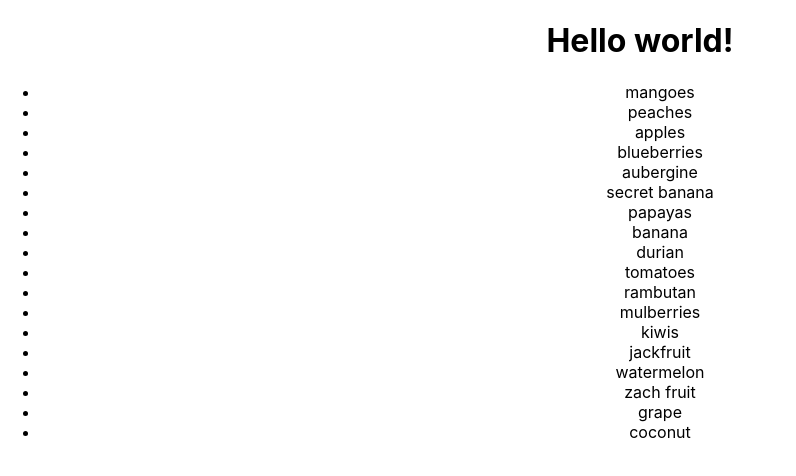
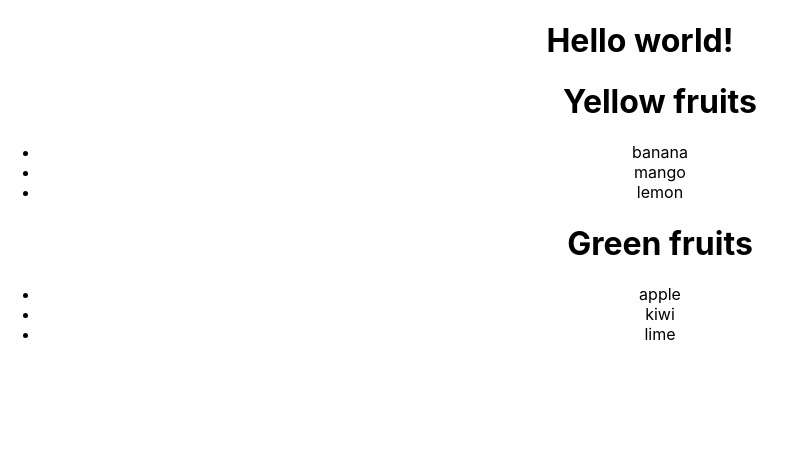
Before and after one commit to AlexStormwood/feb23-t3w5-reactjs, a React (Create React App) app: page / in a window 1280 px wide. Shown: the top 476 px of the page, without its empty margins (0-796 px from the left). Built offline with nearby package versions, Linux system fonts and the light colour scheme.

Commit message:
feat: fruit list updated to use props data

```diff
--- a/src/App.js
+++ b/src/App.js
@@ -14,7 +14,12 @@ function App() {
       <ul>
         {/* Array of li tags with fruit names as contents */}
         {/* Use custom JSX element: */}
-        <FruitList />
+        <h1>Yellow fruits</h1>
+        <FruitList listToShow={["banana","mango","lemon"]} />
+
+        <h1>Green fruits</h1>
+        <FruitList listToShow={["apple","kiwi","lime"]} />
+
       </ul>
     </div>
   );
--- a/src/FruitList.jsx
+++ b/src/FruitList.jsx
@@ -1,34 +1,40 @@
 // Array of fruit names:
-let someFruit = [
-	"mangoes",
-	"peaches",
-	"apples",
-	"blueberries",
-	"aubergine",
-	"secret banana",
-	"papayas",
-	"banana",
-	"durian",
-	"tomatoes",
-	"rambutan",
-	"mulberries",
-	"kiwis",
-	"jackfruit",
-	"watermelon",
-	"zach fruit",
-	"grape",
-	"coconut"
-]
+// let someFruit = [
+// 	"mangoes",
+// 	"peaches",
+// 	"apples",
+// 	"blueberries",
+// 	"aubergine",
+// 	"secret banana",
+// 	"papayas",
+// 	"banana",
+// 	"durian",
+// 	"tomatoes",
+// 	"rambutan",
+// 	"mulberries",
+// 	"kiwis",
+// 	"jackfruit",
+// 	"watermelon",
+// 	"zach fruit",
+// 	"grape",
+// 	"coconut"
+// ]
 
 // Process someFruit and build an array of li tags
-let listOfListTags = someFruit.map((fruit => {
-return <li>{fruit}</li>
-}));
+// let listOfListTags = someFruit.map(((fruit, index) => {
+// return <li key={fruit} fancyNumber={index} >
+// 	{fruit}
+// 	</li>
+// }));
 
 // Functions MUST return JSX, if you wanna use it as HTML
 // a.k.a in place of inline JSX:
-export default function FruitList(){
-	return listOfListTags;
+export default function FruitList(props){
+	return props.listToShow.map(fruit => {
+		return <li key={fruit}>
+			{fruit}
+		</li>
+	});
 }
 
 // module.exports = FruitList;
```
Also changed, not shown: 1 other file (tests, documents, lock files or other folders).
